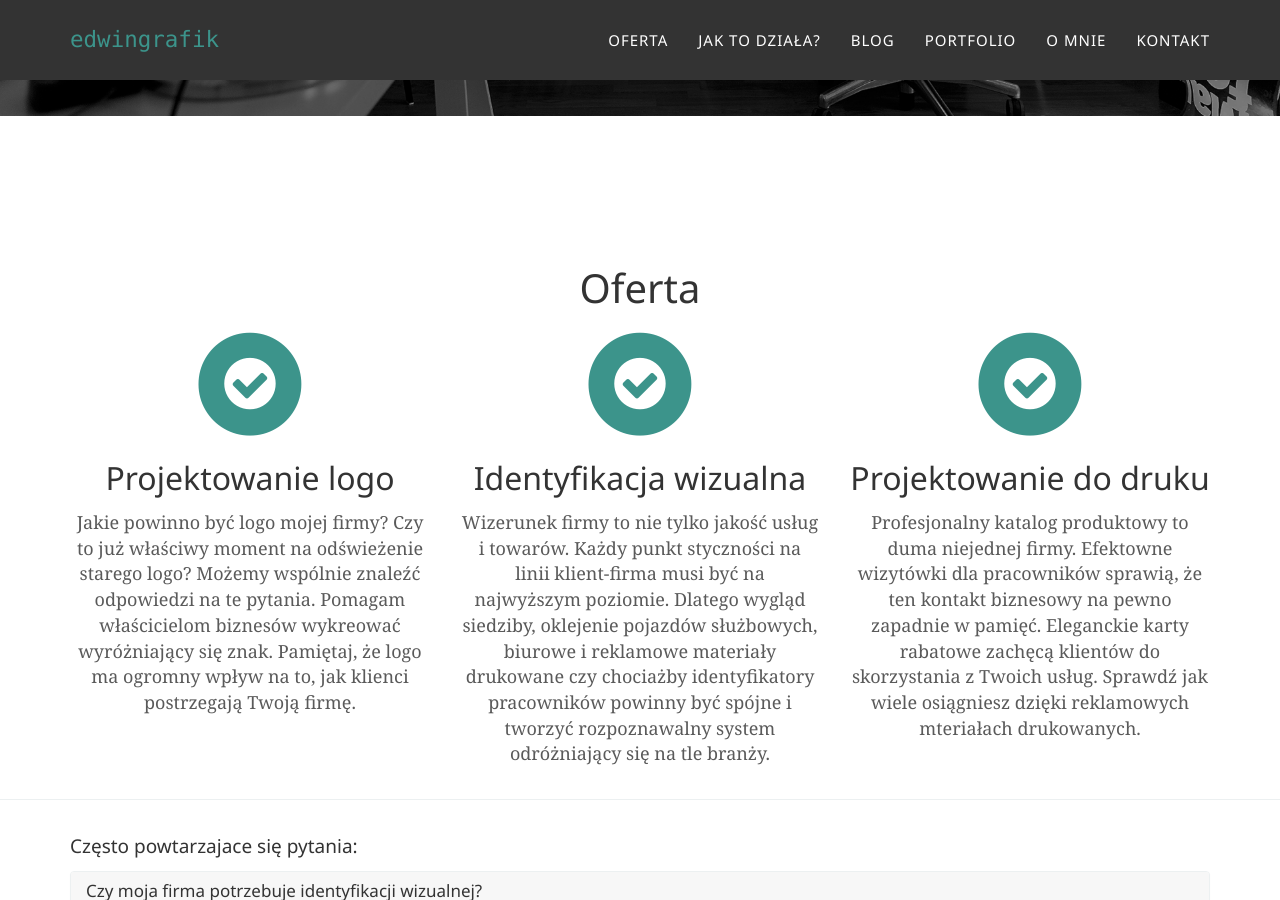
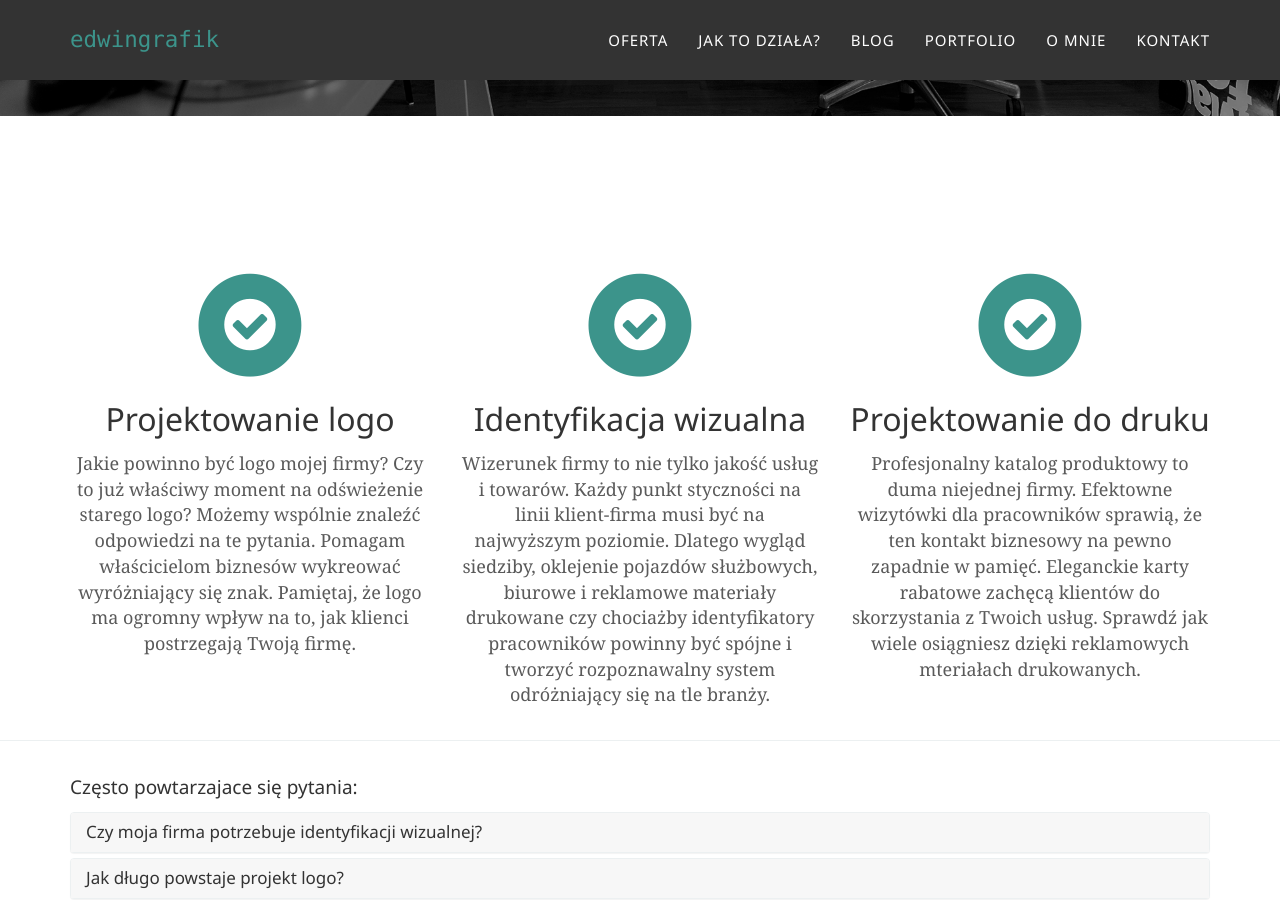
Before and after one commit to edwingrafik/edwingrafik.github.io, a Jekyll site: the page built from index.html, in a window 1280 px wide and 900 px high, scrolled down 612 px. Built offline with Jekyll 4.4.1, drawn with Linux system fonts in a browser that asks for light colours; some web fonts are replaced.

Commit message:
Update services.html

```diff
--- a/_includes/services.html
+++ b/_includes/services.html
@@ -2,9 +2,6 @@
     <section id="services">
         <div class="container">
             <div class="row">
-                <div class="col-lg-12 text-center">
-                    <h2 class="section-heading">Oferta</h2>
-                </div>
             </div>
             <div class="row text-center">
                 <div class="col-md-4">
```
